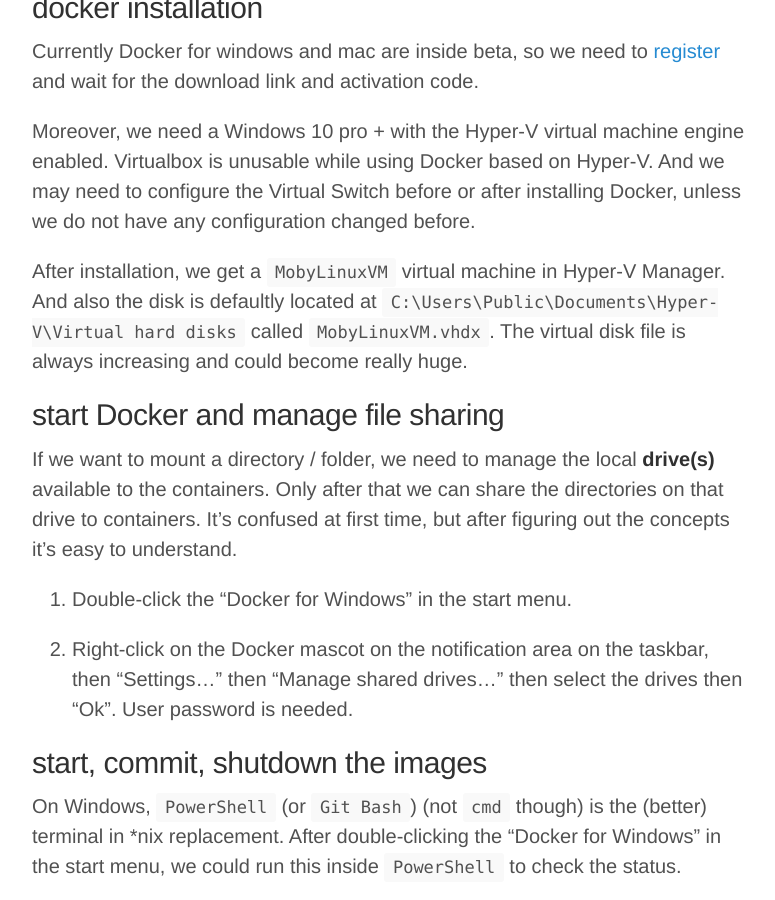
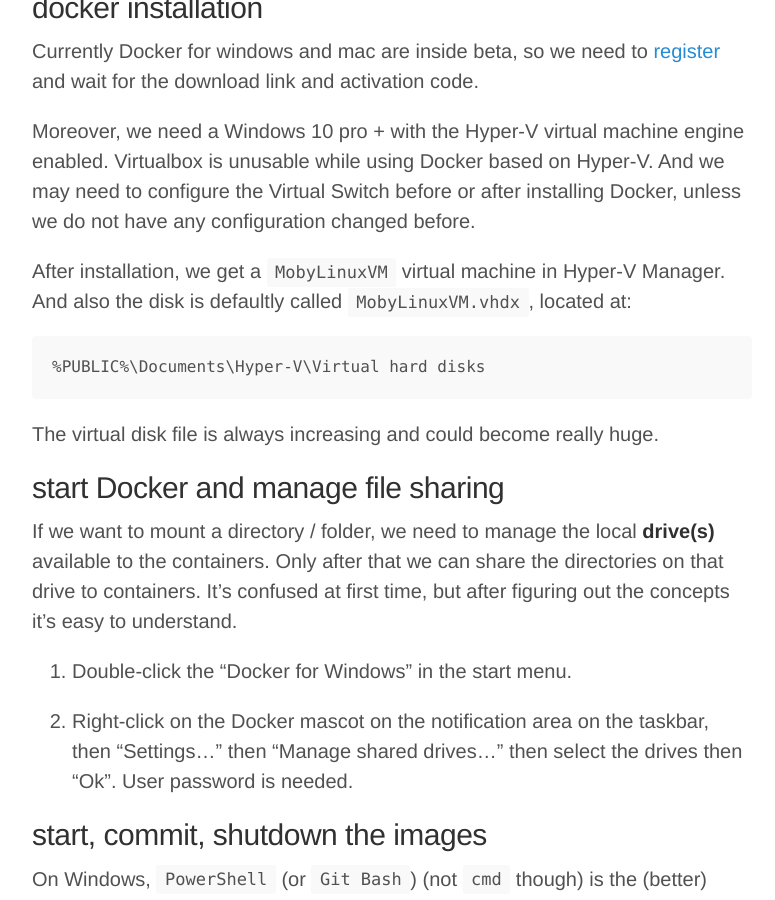
Before and after one commit to fyears/fyears.github.io, a Jekyll site: the page built from _posts/2016-05-19-docker-windows-beta.md, in a window 1280 px wide and 900 px high, scrolled down 471 px. Shown: the whole window, without its empty margins (248-1023 px from the left). Built offline with Jekyll 4.4.1, drawn with Linux system fonts in a browser that asks for light colours; comment, search, counter and statistics services are not loaded; some of the changed text lies outside the part shown.

Commit message:
update docker notes

````diff
--- a/_posts/2016-05-19-docker-windows-beta.md
+++ b/_posts/2016-05-19-docker-windows-beta.md
@@ -20,7 +20,13 @@
 
 Moreover, we need a Windows 10 pro + with the Hyper-V virtual machine engine enabled. Virtualbox is unusable while using Docker based on Hyper-V. And we may need to configure the Virtual Switch before or after installing Docker, unless we do not have any configuration changed before.
 
-After installation, we get a `MobyLinuxVM` virtual machine in Hyper-V Manager. And also the disk is defaultly located at `C:\Users\Public\Documents\Hyper-V\Virtual hard disks` called `MobyLinuxVM.vhdx`. The virtual disk file is always increasing and could become really huge.
+After installation, we get a `MobyLinuxVM` virtual machine in Hyper-V Manager. And also the disk is defaultly called `MobyLinuxVM.vhdx`, located at:
+
+```
+%PUBLIC%\Documents\Hyper-V\Virtual hard disks
+```
+
+The virtual disk file is always increasing and could become really huge.
 
 ## start Docker and manage file sharing
 
@@ -98,6 +104,23 @@
 
 Attention: `localhost` is not the right anwser at least on the Windows! It is another confusion at the first time.
 
+## after multiple `docker pull`
+
+`docker images` may return some `<none>` unused images. As a result, we need to [remove them](https://gist.github.com/ngpestelos/4fc2e31e19f86b9cf10b):
+
+```
+docker rmi $( docker images -q -f dangling=true)
+```
+
+## in the r kernel notebooks
+
+We have to set something to make it working properly:
+
+```R
+options(repos = c(CRAN = "https://cran.rstudio.com")) # CRAN
+Sys.setenv(TAR = '/bin/tar') # tar command
+```
+
 ## End
 
 So please start happy hacking, using the Linux developement enviroment on Windows.
````
